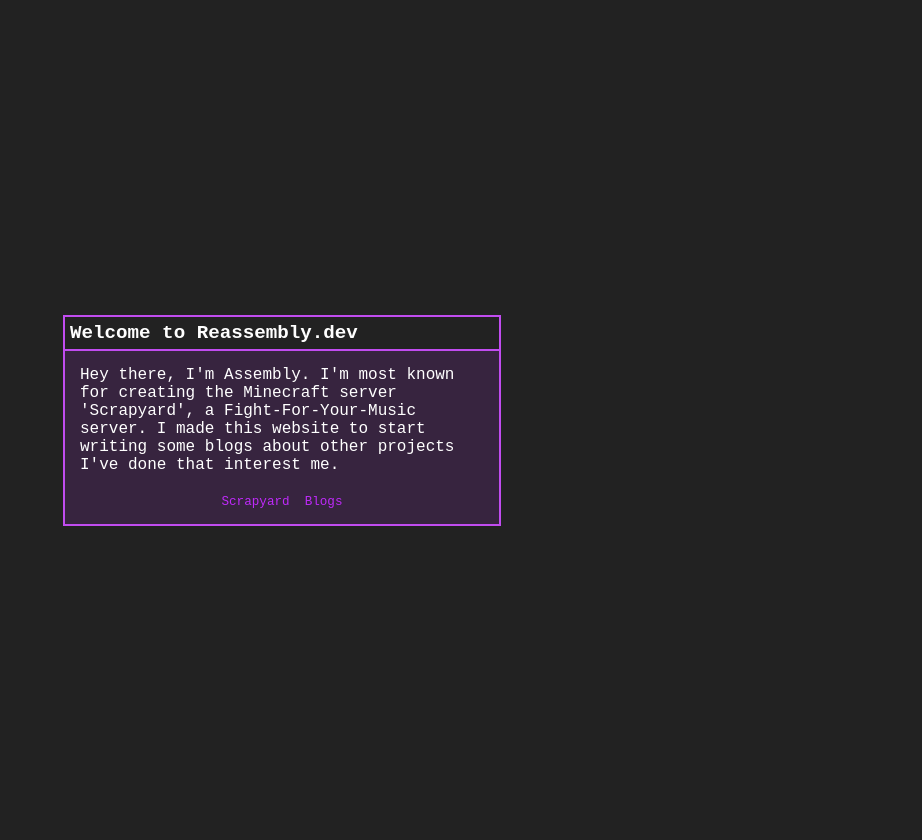
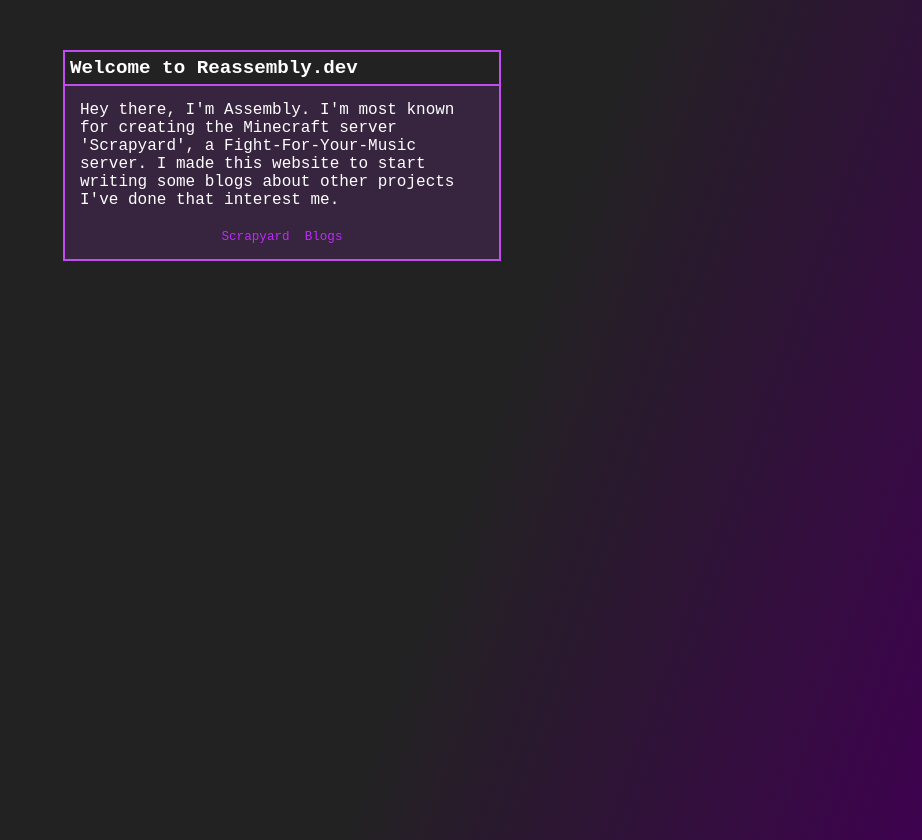
Before and after one commit to TrueReassembly/Website, a React (Vite) app in the folder reassemblydev/: page / in a window 1280 px wide. Shown: the whole page, without its empty margins (358-1280 px from the left). Built offline with nearby package versions, Linux system fonts and the light colour scheme.

Commit message:
Added a background gradient and fixed the height of the page background

```diff
--- a/reassemblydev/src/index.css
+++ b/reassemblydev/src/index.css
@@ -4,9 +4,11 @@
 }
 
 .page {
-    background-color: #222222;
+    background: #222222;
+    background: linear-gradient(110deg,rgba(34, 34, 34, 1) 0%, rgba(34, 34, 34, 1) 63%, rgba(62, 2, 79, 1) 100%);
     color: #ffffff;
-    height: 100vh;
+    min-height: 100vh;
+    height: fit-content;
     font-family: monospace;
     padding: 20px;
 }
```
